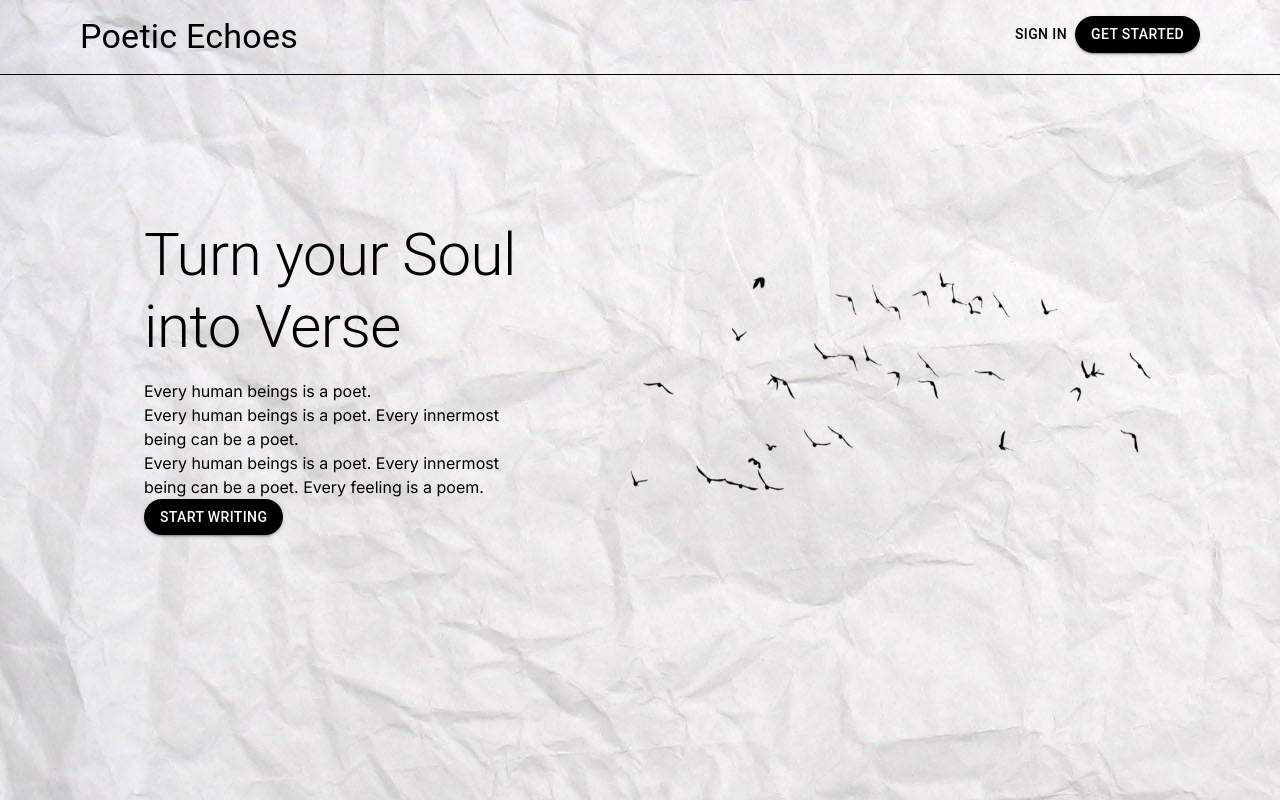
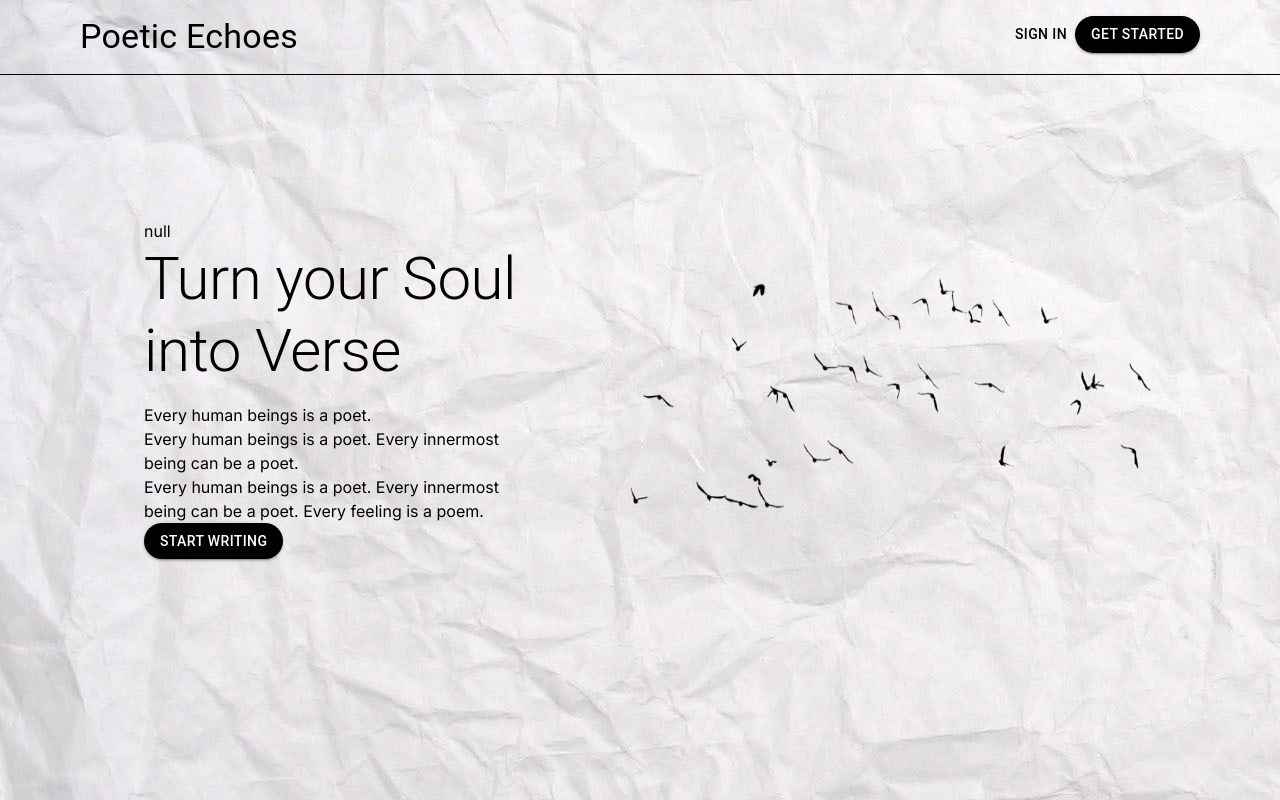
Before and after one commit to sanjanabharath/Poetic-Echoes, a Next.js app: page / in a window 1280 px wide. Built offline with nearby package versions, Linux system fonts and the light colour scheme; no server answers.

Commit message:
final auth

```diff
--- a/app/api/auth/[...nextauth]/route.ts
+++ b/app/api/auth/[...nextauth]/route.ts
@@ -12,6 +12,7 @@ const handler = NextAuth({
       async authorize(credentials: any) {
         return {
           id: "user1",
+          email: credentials.username,
         };
       },
     }),
--- a/components/Home/Buttons.tsx
+++ b/components/Home/Buttons.tsx
@@ -9,6 +9,8 @@ const Buttons = () => {
   const route = useRouter();
   const session = useSession();
   return (
+    <div>
+      {session.data?.user == null ? (
         <div>
           <Button
             onClick={() => route.push("/signin")}
@@ -30,6 +32,14 @@ const Buttons = () => {
             Get Started
           </Button>
         </div>
+      ) : (
+        <div>
+          {session.data?.user && (
+            <div>Welcome {JSON.stringify(session.data?.user.email)}</div>
+          )}
+        </div>
+      )}
+    </div>
   );
 };
 
--- a/components/Main.tsx
+++ b/components/Main.tsx
@@ -2,12 +2,14 @@
 import React from "react";
 import Image from "next/image";
 import { Button, Typography } from "@mui/material";
-import { signIn } from "next-auth/react";
+import { signIn, useSession } from "next-auth/react";
 
 const Main = () => {
+  const session = useSession();
   return (
     <div className="flex justify-between p-16">
       <div className="m-20">
+        {session && <div>{JSON.stringify(session.data)}</div>}
         <Typography variant="h2" component="h2">
           Turn your Soul into Verse
         </Typography>
```
Lines whose indentation alone changed are shown as unchanged.
